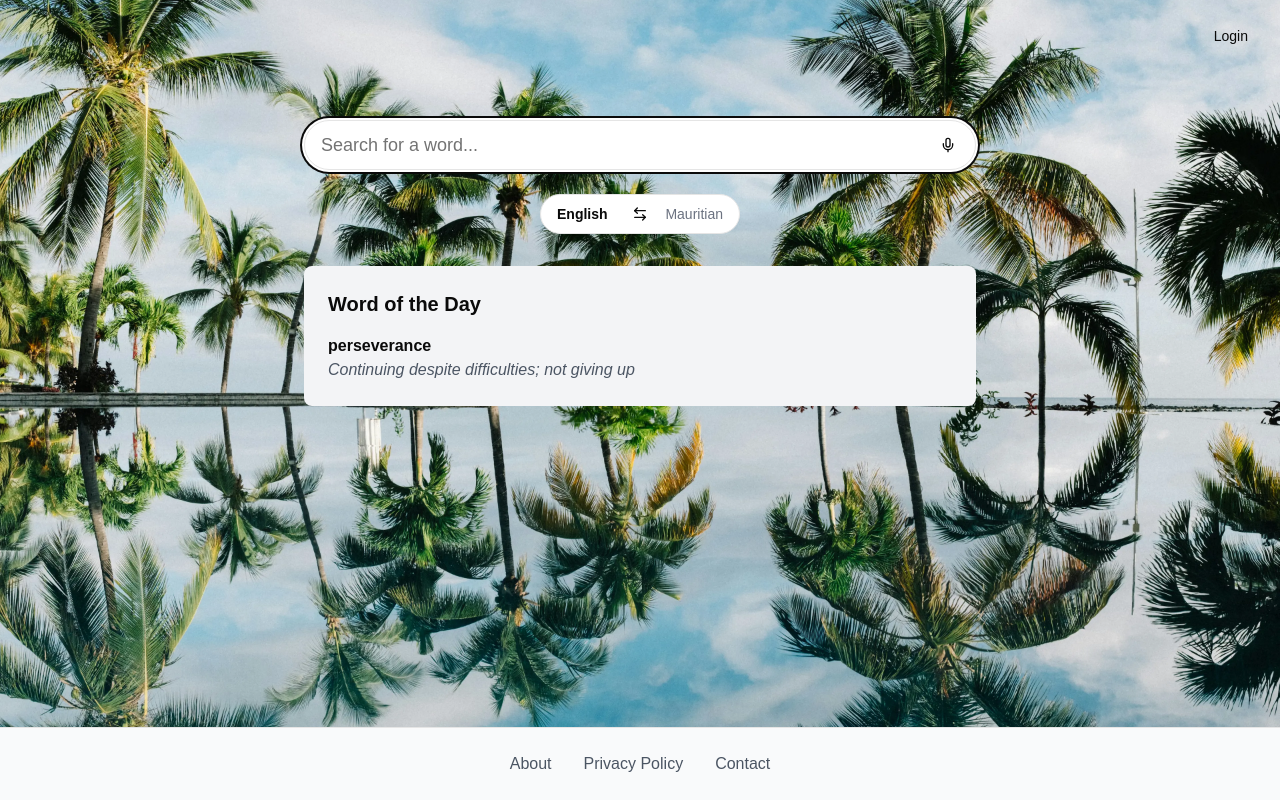
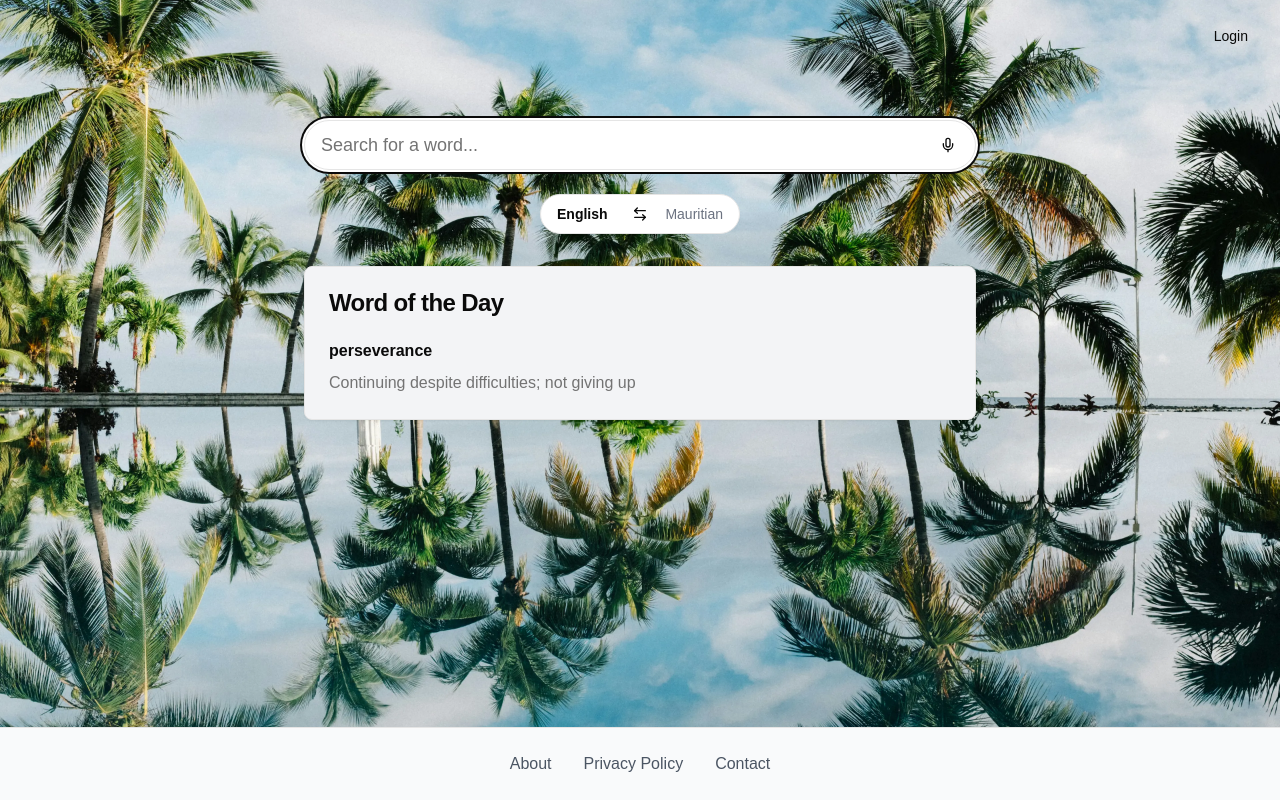
Before and after one commit to Pinka/dictionary, a Next.js app: page / in a window 1280 px wide. Built offline with nearby package versions, Linux system fonts and the light colour scheme; no server answers; the database is empty.

Commit message:
Refactor WordOfTheDay component with UI Card component and improved styling

```diff
--- a/components/WordOfTheDay.tsx
+++ b/components/WordOfTheDay.tsx
@@ -1,15 +1,22 @@
 import { getWordOfDay } from "@/lib/get-word-of-day";
+import { Card, CardContent, CardHeader, CardTitle } from "@/components/ui/card";
 
 export async function WordOfTheDay() {
-  const wordOfDay = await getWordOfDay();
+  const word = await getWordOfDay();
+
+  if (!word) return null;
 
   return (
-    <div className="bg-gray-100 p-6 rounded-lg">
-      <h2 className="text-xl font-semibold mb-4">Word of the Day</h2>
-      <div>
-        <p className="font-bold">{wordOfDay.word}</p>
-        <p className="text-gray-600 italic">{wordOfDay.desc}</p>
-      </div>
-    </div>
+    <Card className="bg-gray-100">
+      <CardHeader>
+        <CardTitle>Word of the Day</CardTitle>
+      </CardHeader>
+      <CardContent>
+        <div className="space-y-2">
+          <div className="font-semibold">{word.word}</div>
+          <div className="text-muted-foreground">{word.desc}</div>
+        </div>
+      </CardContent>
+    </Card>
   );
 }
```
